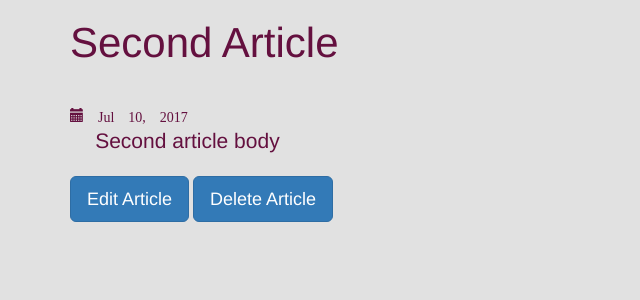
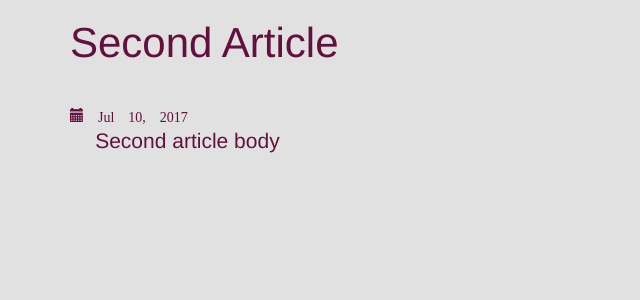
Before and after one commit to hamdibayhan/rails-5-bdd-rspec-capybara, a Rails app: page /articles/2 in a window 1280 px wide. Shown: the part 80-380 px from the top of the page, without its empty margins (0-640 px from the left). Run offline with Rails 7, Linux system fonts and the light colour scheme; data comes from the database, SQL or seed files in the repository; style sheets or scripts are compiled from the project's sources; some libraries are stand-ins or nearby versions.

Commit message:
hide links from non-signed in users and non-owners

```diff
--- a/app/views/articles/show.html.erb
+++ b/app/views/articles/show.html.erb
@@ -9,10 +9,13 @@
     <%= @article.body %>
   </div>
 
-  <div class="edit-delete">
-    <%= link_to "Edit Article", edit_article_path(@article), class: "btn btn-primary btn-lg btn-space" %>
-    <%= link_to "Delete Article", article_path(@article),
-                method: :delete,
-                data: { confirm: "Are you sure you want to delete article?" }, class: "btn btn-primary btn-lg btn-space" %>
-  </div>
+  <% if user_signed_in? && current_user == @article.user %>
+      <div class="edit-delete">
+        <%= link_to "Edit Article", edit_article_path(@article),
+                    class: "btn btn-primary btn-lg btn-space" %>
+        <%= link_to "Delete Article", article_path(@article), method: :delete,
+                    data: { confirm: "Are you sure you want to delete article?" },
+                    class: "btn btn-primary btn-lg btn-space" %>
+      </div>
+  <% end %>
 </article>
```
Also changed, not shown: spec/features/show_article_spec.rb (+22 -4 lines).
